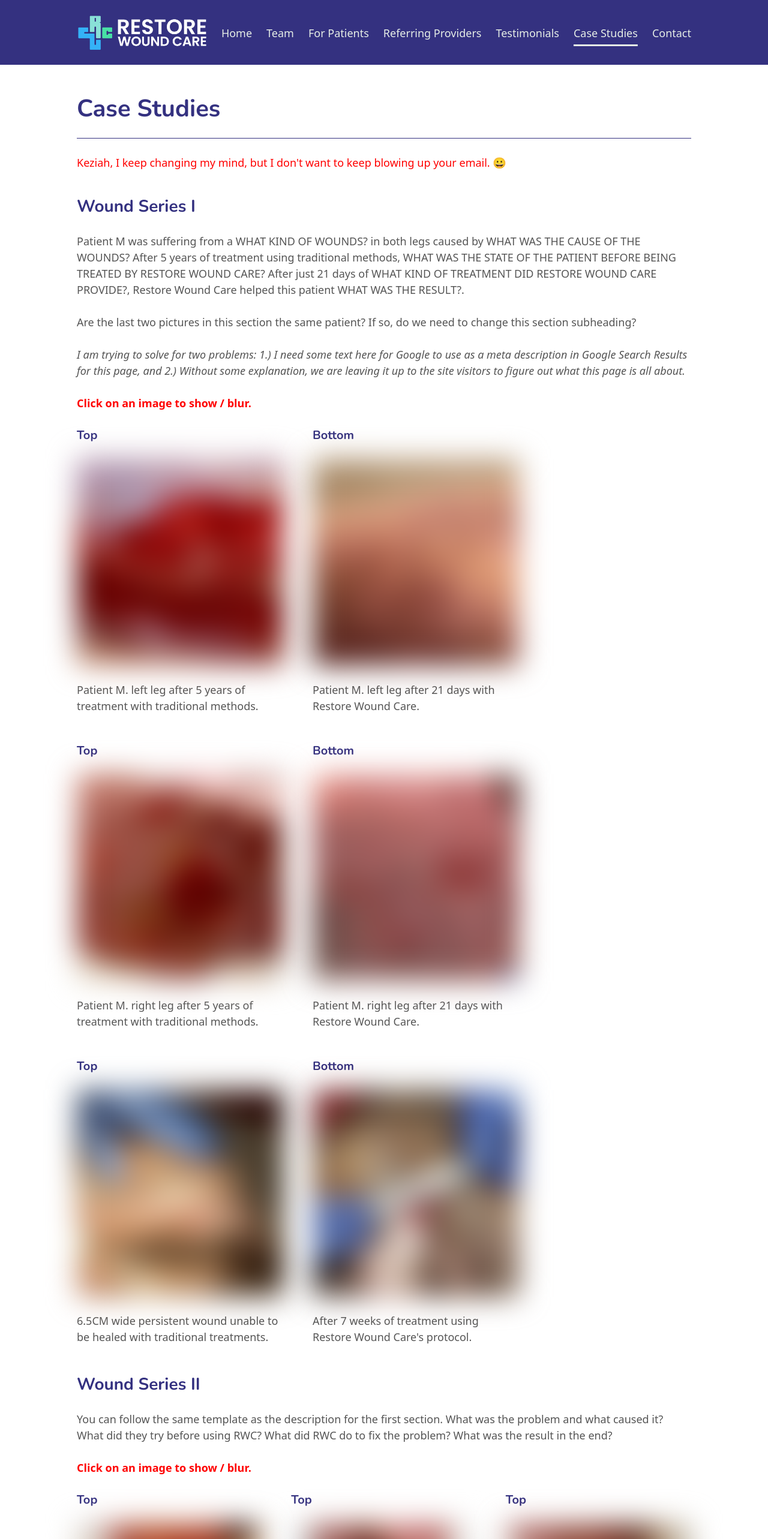
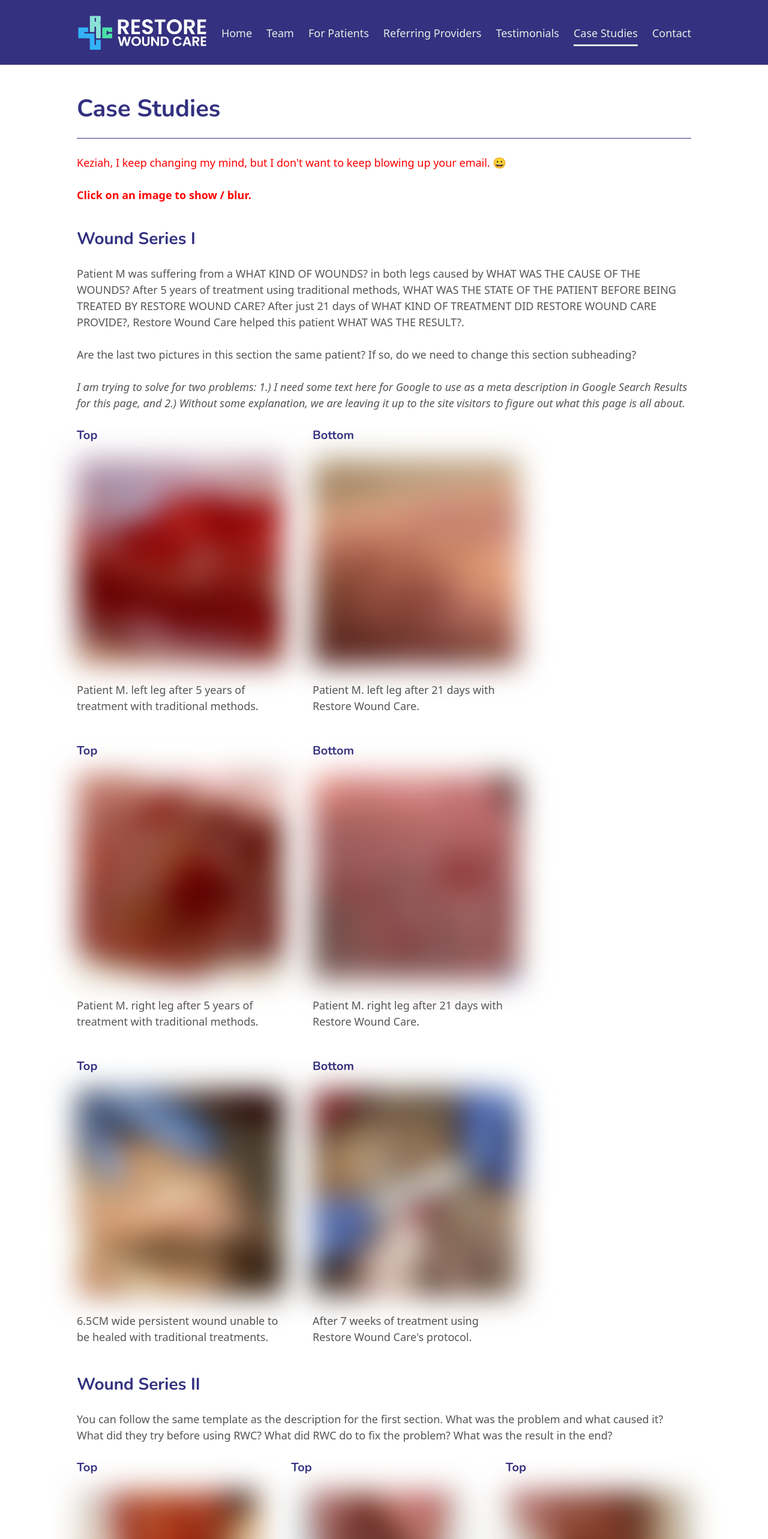
Before and after one commit to bmehder/restore-wound-care, a SvelteKit app: page /case-studies in a window 1280 px wide. Shown: the top 2566 px of the page at 60% size. Built offline with nearby package versions, Linux system fonts and the light colour scheme.

Commit message:
refactoring and typo

```diff
--- a/src/routes/case-studies/+page.svelte
+++ b/src/routes/case-studies/+page.svelte
@@ -14,6 +14,8 @@
   <p style="color: red;">
     Keziah, I keep changing my mind, but I don't want to keep blowing up your email. 😀
   </p>
+  <p class="blur-notice">Click on an image to show / blur.</p>
+
   <h2>Wound Series I</h2>
   <p>
     Patient M was suffering from a WHAT KIND OF WOUNDS? in both legs caused by WHAT WAS
@@ -34,7 +36,6 @@
       is all about.</em
     >
   </p>
-  <p style="color: red;font-weight: bold;">Click on an image to show / blur.</p>
   <ul class="auto-grid top">
     {#each top as item}
       <Wound {item} />
@@ -49,7 +50,6 @@
     the problem and what caused it? What did they try before using RWC? What did RWC do to
     fix the problem? What was the result in the end?
   </p>
-  <p style="color: red;font-weight: bold;">Click on an image to show / blur.</p>
   <ul class="auto-grid">
     {#each legWounds as item}
       <Wound {item} />
@@ -58,6 +58,10 @@
 </section>
 
 <style>
+  .blur-notice {
+    color: red;
+    font-weight: bold;
+  }
   @media (min-width: 48em) {
     .top {
       max-width: 41em;
--- a/src/routes/case-studies/Wound.svelte
+++ b/src/routes/case-studies/Wound.svelte
@@ -3,19 +3,19 @@
 
   const { heading, src, description } = item
 
-  let isUnblurred = false
+  let isBlurred = true
 
-  const handleClick = () => (isUnblurred = !isUnblurred)
+  const handleClick = () => (isBlurred = !isBlurred)
 </script>
 
 <li class="flow">
   <h3>{heading}</h3>
   <img
+    class="square"
+    class:isBlurred
+    {src}
     on:click={handleClick}
-    on:keydown={handleClick}
-    class:isUnblurred
-    class="square"
-    {src}
+    on:keydown
     alt={heading}
   />
   <p>{description}</p>
@@ -23,11 +23,11 @@
 
 <style>
   img {
-    filter: blur(var(--size));
+    filter: blur(0);
     transition: filter 600ms ease;
     cursor: pointer;
   }
-  .isUnblurred {
-    filter: blur(0);
+  .isBlurred {
+    filter: blur(var(--size));
   }
 </style>
--- a/src/routes/contact/FormSpark.svelte
+++ b/src/routes/contact/FormSpark.svelte
@@ -56,7 +56,7 @@
   </div>
   <div class="request-evaluation">
     <label for="request-evaluation">
-      I would you like to request an evaluation?
+      I would like to request an evaluation?
     </label>
     <input
       type="checkbox"
```
